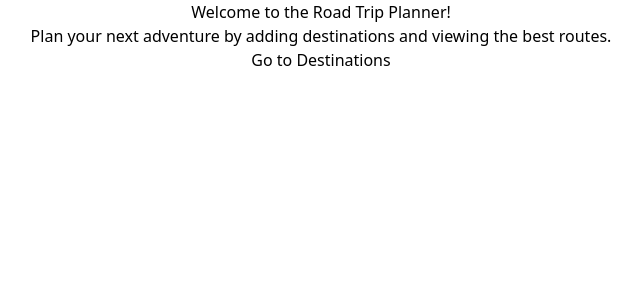
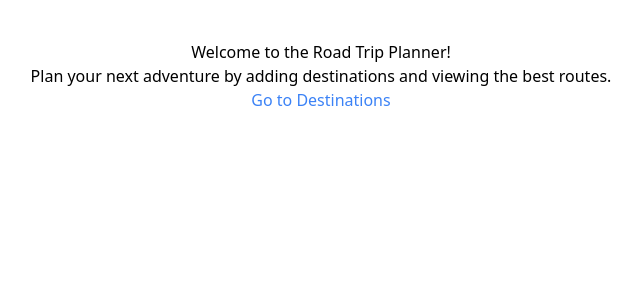
Before and after one commit to buberrie/TripSync, a Vue app: page / in a window 1280 px wide. Shown: the top 300 px of the page, without its empty margins (319-960 px from the left). Built offline with nearby package versions, Linux system fonts and the light colour scheme.

Commit message:
Update HomeView.vue

```diff
--- a/src/views/HomeView.vue
+++ b/src/views/HomeView.vue
@@ -2,10 +2,10 @@
 </script>
 
 <template>
-  <div class="flex flex-col justify-center items-center text-center">
+  <div class="flex flex-col justify-center items-center text-center mt-10">
     <h1>Welcome to the Road Trip Planner!</h1>
     <p>Plan your next adventure by adding destinations and viewing the best routes.</p>
-    <router-link to="/destinations">Go to Destinations</router-link>
+    <router-link to="/destinations" class="text-blue-500">Go to Destinations</router-link>
   </div>
 </template>
 
```
